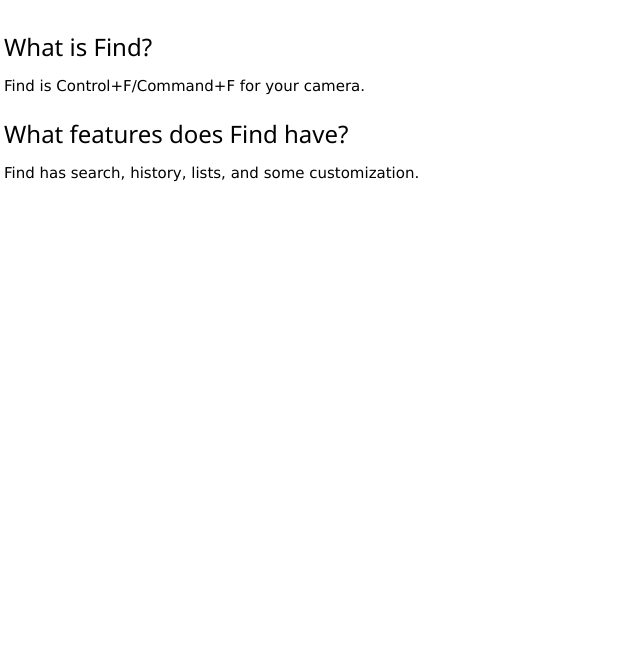
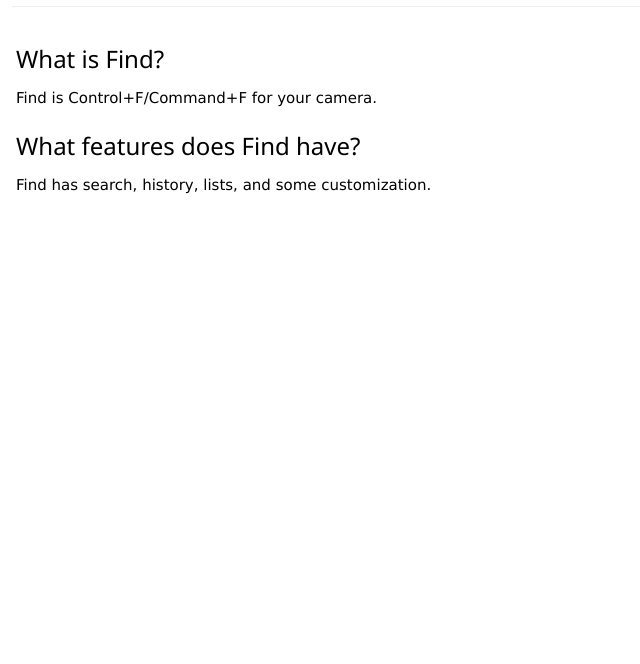
Before and after one commit to aheze/Find-Website-Old, a plain HTML site: page index.html in a window 1280 px wide. Shown: the part 136-800 px from the top of the page, without its empty margins (0-640 px from the left). Drawn offline with Linux system fonts and the light colour scheme.

Commit message:
Update findwebsite.css

```diff
--- a/css/findwebsite.css
+++ b/css/findwebsite.css
@@ -1,3 +1,7 @@
+.find_container12 {
+  padding: 12px;
+}
+
 .faq_question {
   display: block;
   padding: 4px;
```
